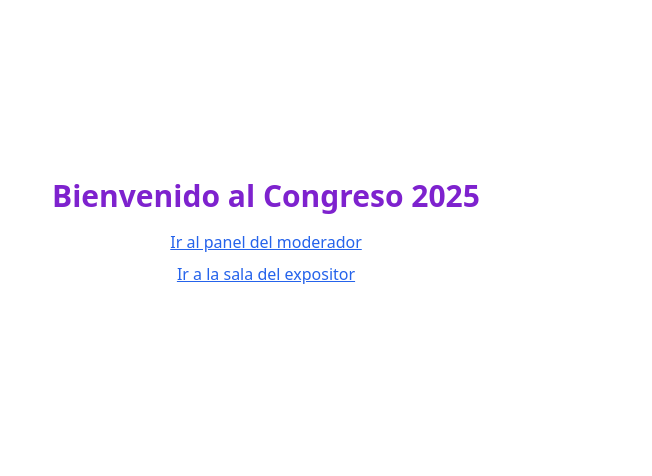
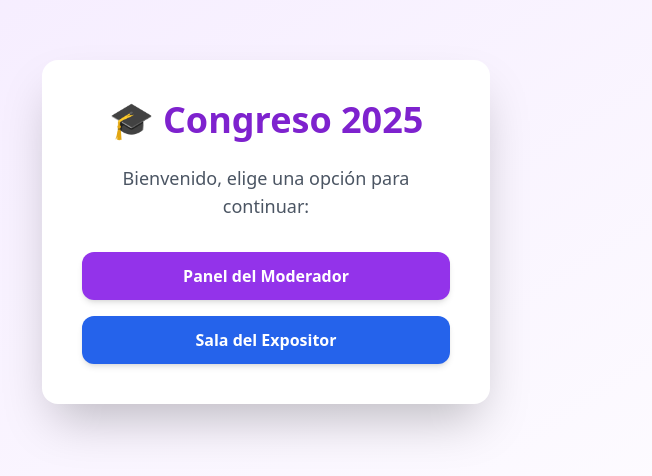
Before and after one commit to RonnieBueso/congreso_zoom, a plain HTML site: page index.html in a window 1280 px wide. Shown: the part 168-644 px from the top of the page, without its empty margins (374-1026 px from the left). Drawn offline with nearby package versions, Linux system fonts and the light colour scheme.

Commit message:
Add files via upload

```diff
--- a/index.html
+++ b/index.html
@@ -1,13 +1,26 @@
 <!DOCTYPE html>
-<html>
+<html lang="es">
   <head>
+    <meta charset="UTF-8" />
+    <meta name="viewport" content="width=device-width, initial-scale=1.0" />
     <title>Inicio - Congreso 2025</title>
-    <meta charset="UTF-8" />
     <script src="https://cdn.tailwindcss.com"></script>
   </head>
-  <body class="flex flex-col items-center justify-center min-h-screen bg-white">
-    <h1 class="text-3xl font-bold text-purple-700">Bienvenido al Congreso 2025</h1>
-    <a href="moderador.html" class="mt-4 text-blue-600 underline">Ir al panel del moderador</a>
-    <a href="reunion.html" class="mt-2 text-blue-600 underline">Ir a la sala del expositor</a>
+  <body class="min-h-screen bg-gradient-to-br from-purple-100 to-white flex items-center justify-center">
+    <div class="bg-white shadow-2xl rounded-2xl p-10 max-w-md w-full text-center">
+      <h1 class="text-4xl font-extrabold text-purple-700 mb-6">🎓 Congreso 2025</h1>
+      <p class="text-gray-600 text-lg mb-8">Bienvenido, elige una opción para continuar:</p>
+
+      <div class="space-y-4">
+        <a href="moderador.html"
+          class="block w-full py-3 bg-purple-600 hover:bg-purple-700 text-white rounded-xl font-semibold transition duration-200 shadow-md">
+          Panel del Moderador
+        </a>
+        <a href="reunion.html"
+          class="block w-full py-3 bg-blue-600 hover:bg-blue-700 text-white rounded-xl font-semibold transition duration-200 shadow-md">
+          Sala del Expositor
+        </a>
+      </div>
+    </div>
   </body>
 </html>
--- a/reunion.js
+++ b/reunion.js
@@ -1,7 +1,7 @@
 // reunion.js
 import { initializeApp } from 'https://www.gstatic.com/firebasejs/10.9.0/firebase-app.js';
 import { getDatabase, ref, onValue } from 'https://www.gstatic.com/firebasejs/10.9.0/firebase-database.js';
-import './firebase-config.js';
+import { firebaseConfig } from './firebase-config.js';
 
 const app = initializeApp(firebaseConfig);
 const db = getDatabase(app);
```
